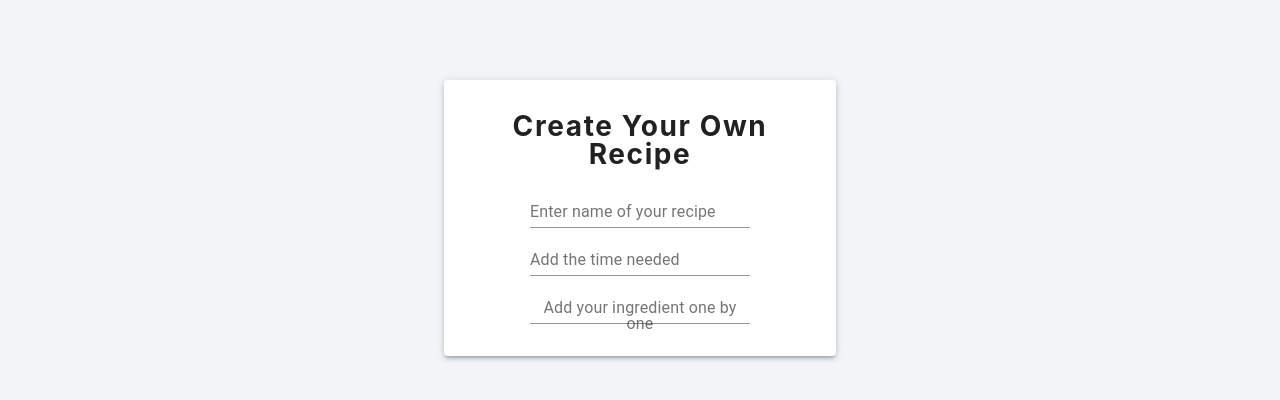
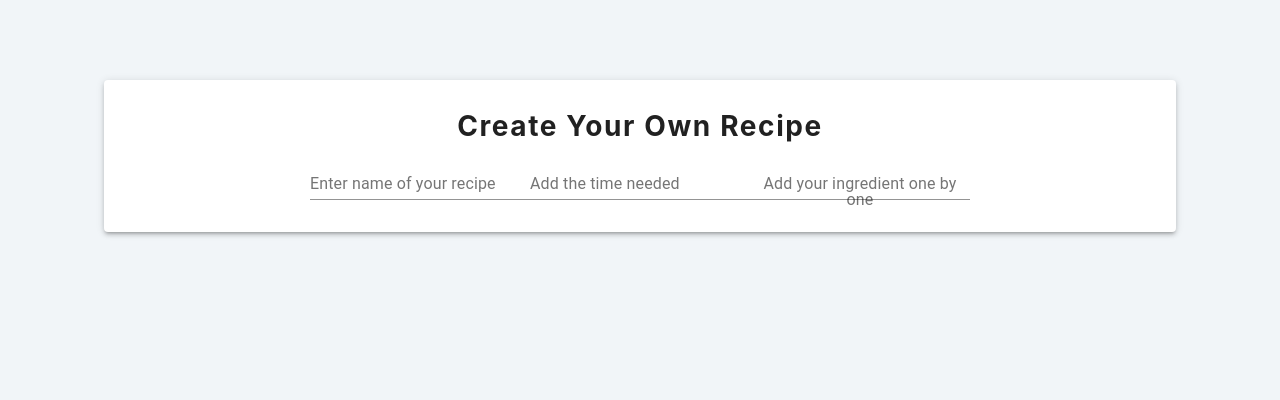
Before and after one commit to meruyert93/Recipes_app-DPS-bootcamp, a React (Create React App) app: page /recipes/new in a window 1280 px wide. Shown: the top 400 px of the page. Built offline with nearby package versions, Linux system fonts and the light colour scheme.

Commit message:
installation of material icons

```diff
--- a/package.json
+++ b/package.json
@@ -3,6 +3,7 @@
   "version": "0.1.0",
   "private": true,
   "dependencies": {
+    "@material-ui/icons": "^4.11.2",
     "@testing-library/jest-dom": "^5.11.8",
     "@testing-library/react": "^11.2.3",
     "@testing-library/user-event": "^12.6.0",
--- a/src/components/App.js
+++ b/src/components/App.js
@@ -7,7 +7,7 @@ import '../App.css';
 
 const App = () => {
     return (
-        <Container maxWidth="sm">
+        <Container maxWidth="lg">
             <Router>
                 <Switch>
                     <Route exact path="/"  component={recipeGet}/>
--- a/src/components/recipeCreate.js
+++ b/src/components/recipeCreate.js
@@ -2,6 +2,7 @@ import { React, useState } from 'react';
 import { TextField } from '@material-ui/core';
 import Paper from '@material-ui/core/Paper';
 import Grid from '@material-ui/core/Grid';
+import Icon from '@material-ui/core/Icon';
 
 
 
@@ -23,13 +24,10 @@ const recipeCreate = () => {
                                 label="Add the time needed"
                                 type="number"
                             />
-                            <div>
                             <TextField
                                 label="Add your ingredient one by one"
-                                type="number"
+                                type="text"
                             />
-
-                            </div>
                         </div>
                     </Paper>
                 </Grid>
```
Also changed, not shown: 2 other files (tests, documents, lock files or other folders).
